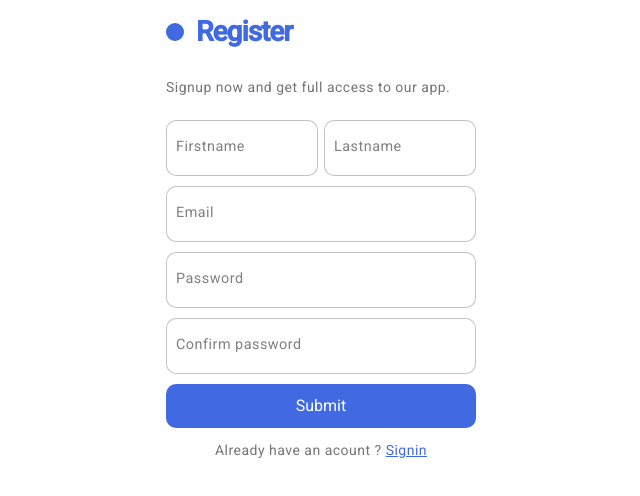
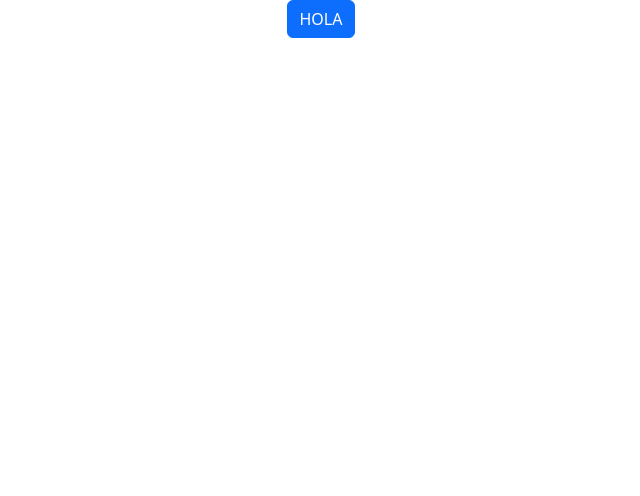
Before and after one commit to Spartbrine/hackaton, an Angular app in the folder web/: page /login in a window 1280 px wide. Shown: the top 496 px of the page, without its empty margins (319-959 px from the left). Built offline with nearby package versions, Linux system fonts and the light colour scheme.

Commit message:
Bootstrap

```diff
--- a/web/src/app/@pages/login/login.component.html
+++ b/web/src/app/@pages/login/login.component.html
@@ -1,34 +1,7 @@
-<div class="d-flex justify-content-center align-middle">
-  <form class="form">
-    <p class="title">Register </p>
-    <p class="message">Signup now and get full access to our app. </p>
-        <div class="flex">
-        <label>
-            <input required="" placeholder="" type="text" class="input">
-            <span>Firstname</span>
-        </label>
-
-        <label>
-            <input required="" placeholder="" type="text" class="input">
-            <span>Lastname</span>
-        </label>
+<div class="container-fluid p-0">
+  <div class="d-flex justify-content-center align-items-center h-100">
+    <div class="">
+      <button class="btn btn-primary">HOLA</button>
     </div>
-
-    <label>
-        <input required="" placeholder="" type="email" class="input">
-        <span>Email</span>
-    </label>
-
-    <label>
-        <input required="" placeholder="" type="password" class="input">
-        <span>Password</span>
-    </label>
-    <label>
-        <input required="" placeholder="" type="password" class="input">
-        <span>Confirm password</span>
-    </label>
-    <button class="submit">Submit</button>
-    <p class="signin">Already have an acount ? <a href="#">Signin</a> </p>
-  </form>
-
+  </div>
 </div>
--- a/web/src/app/@pages/login/login.component.scss
+++ b/web/src/app/@pages/login/login.component.scss
@@ -1,4 +1,3 @@
-/* From Uiverse.io by Yaya12085 */
 .form {
   display: flex;
   flex-direction: column;
@@ -129,3 +128,8 @@
     opacity: 0;
   }
 }
+
+html, body {
+  height: 100%!important;
+  margin: 0;
+}
--- a/web/src/app/app.component.scss
+++ b/web/src/app/app.component.scss
@@ -0,0 +1,4 @@
+html, body {
+  height: 100%!important;
+  margin: 0;
+}
--- a/web/src/index.html
+++ b/web/src/index.html
@@ -2,14 +2,14 @@
 <html lang="en">
   <head>
     <meta charset="utf-8">
-  <title>Web</title>
+    <title>LifeCircle</title>
     <base href="/">
     <meta name="viewport" content="width=device-width, initial-scale=1">
     <link rel="icon" type="image/x-icon" href="favicon.ico">
     <link href="https://fonts.googleapis.com/css2?family=Roboto:wght@300;400;500&display=swap" rel="stylesheet">
     <link href="https://fonts.googleapis.com/icon?family=Material+Icons" rel="stylesheet">
   </head>
-<body class="mat-typography">
+  <body>
     <app-root></app-root>
   </body>
 </html>
--- a/web/src/styles.scss
+++ b/web/src/styles.scss
@@ -1,4 +1,6 @@
-/* You can add global styles to this file, and also import other style files */
+html, body {
+  height: 100%;
+  margin: 0;
+}
 
-html, body { height: 100%; }
-body { margin: 0; font-family: Roboto, "Helvetica Neue", sans-serif; }
+@import '~bootstrap/scss/bootstrap';
```
Lines whose indentation alone changed are shown as unchanged.
